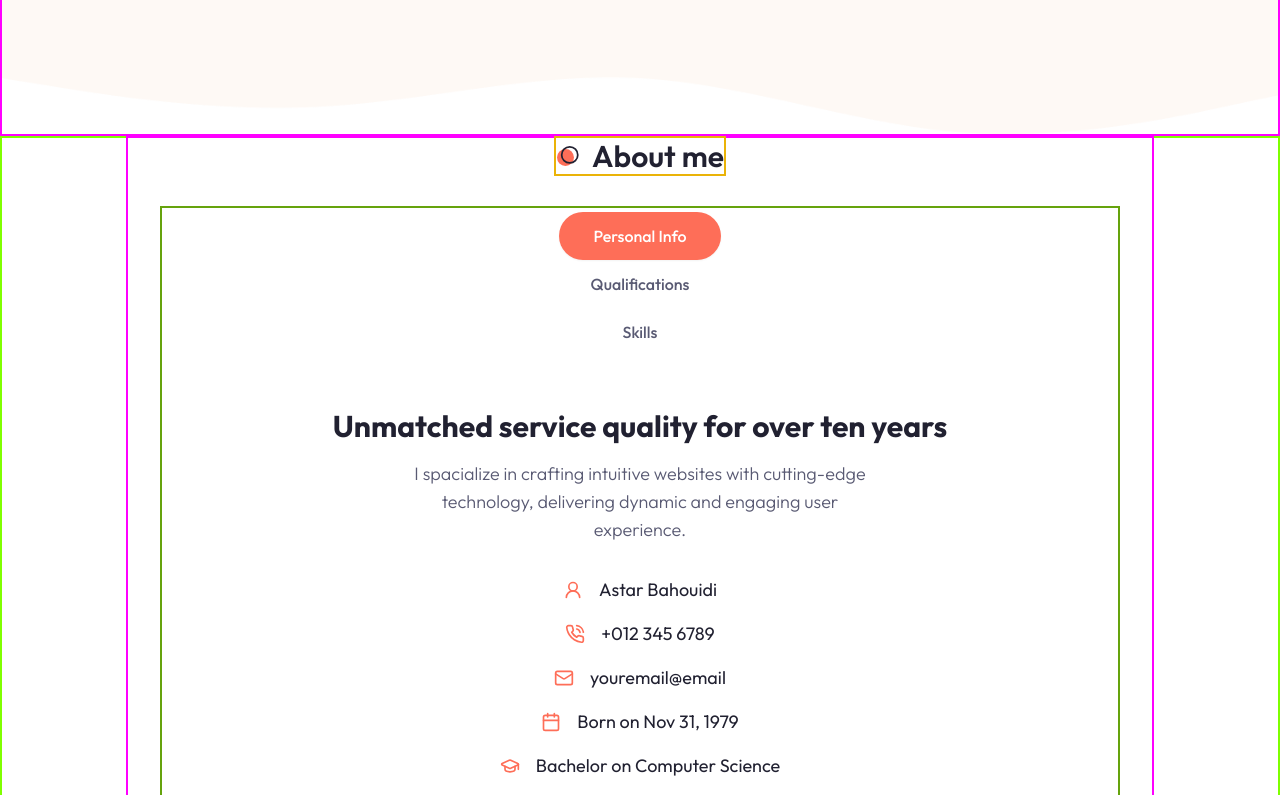
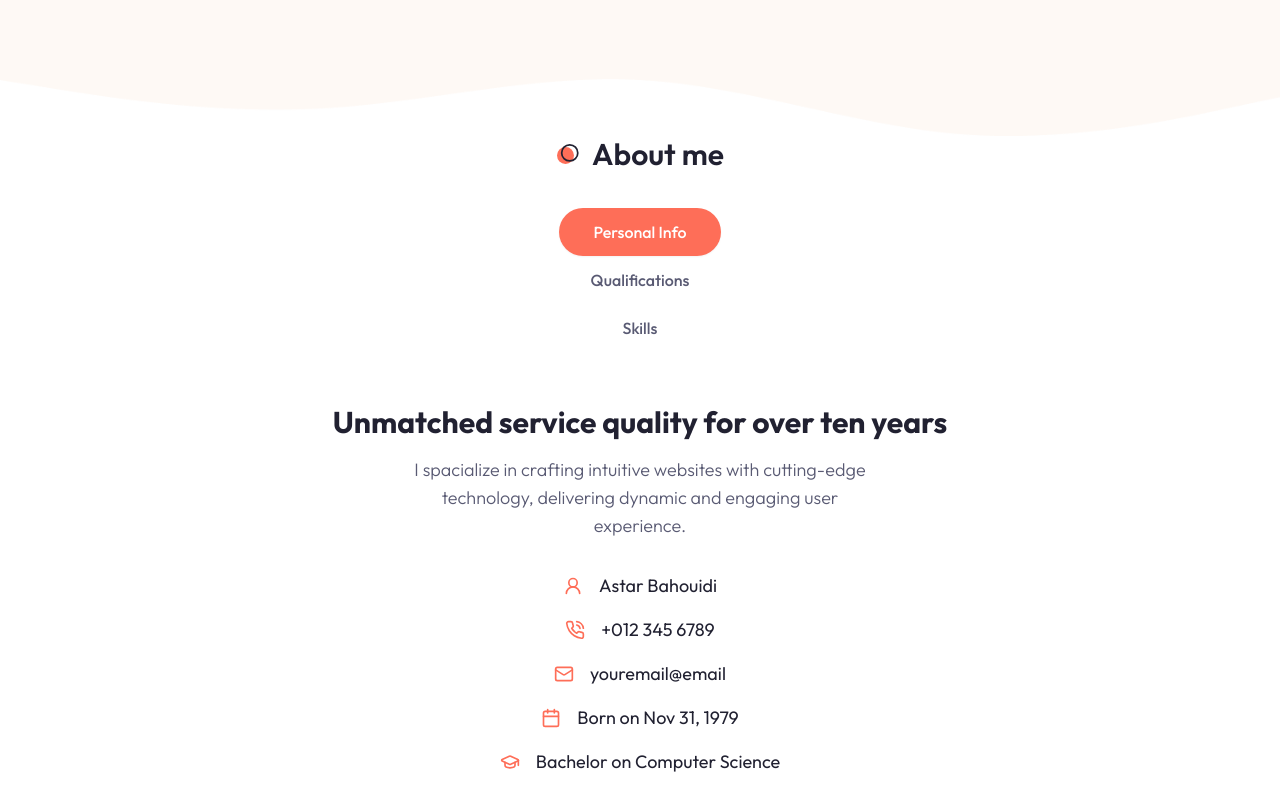
Before and after one commit to astaba/hello_ab_portfolio, a Next.js app: page / in a window 1280 px wide. Shown: the part 640-1435 px from the top of the page. Built offline with nearby package versions, Linux system fonts and the light colour scheme.

Commit message:
Update format

```diff
--- a/src/app/globals.css
+++ b/src/app/globals.css
@@ -55,22 +55,24 @@
   * {
     @apply border-border;
   }
+
   body {
     @apply bg-background text-foreground;
   }
 }
 
 /* dev utilities */
-@layer utilities {
-  .outo {
-    outline-style: solid;
-    outline-width: 2px;
-  }
-  .bordo {
-    border-style: solid;
-    border-width: 2px;
-  }
-}
+/* @layer utilities { */
+/*   .outo { */
+/*     outline-style: solid; */
+/*     outline-width: 2px; */
+/*   } */
+/**/
+/*   .bordo { */
+/*     border-style: solid; */
+/*     border-width: 2px; */
+/*   } */
+/* } */
 
 .h1 {
   @apply text-6xl font-bold tracking-[-2px] mb-4;
@@ -79,69 +81,28 @@
 .h2 {
   @apply text-4xl font-bold;
 }
+
 .h3 {
   @apply text-3xl font-bold;
 }
+
 .h4 {
   @apply text-[22px] font-semibold;
 }
+
 .subtitle {
   @apply text-lg font-light text-muted-foreground mb-8 max-w-[490px] mx-auto;
 }
+
 .section-title {
   @apply relative flex w-max items-center justify-between gap-x-3 text-3xl font-semibold before:size-[24px] before:bg-dots-light before:bg-center before:bg-no-repeat before:dark:bg-dots-dark;
 }
+
 .badge {
   @apply flex h-[68px] w-[200px] items-center gap-x-4 rounded-[10px] bg-white p-4 shadow-2xl backdrop-blur-[10px];
 }
-.swiper-horizontal > .section-pagination-bullets .swiper-pagination-bullet,
+
+.swiper-horizontal>.section-pagination-bullets .swiper-pagination-bullet,
 .swiper-pagination-horizontal.swiper-pagination-bullets .swiper-pagination-bullet {
   @apply bg-primary;
 }
-
-.test-XXX {
-  --background: hsl(0 0% 100%);
-  --foreground: hsl(240 19% 16%);
-  --card: hsl(0 0% 100%);
-  --card-foreground: hsl(240 19% 16%);
-  --popover: hsl(0 0% 100%);
-  --popover-foreground: hsl(20 14.3% 4.1%);
-  --primary: hsl(8 99% 67%);
-  --primary-foreground: hsl(300 0% 100%);
-  --secondary: hsl(240 19% 16%);
-  --secondary-foreground: hsl(300 0% 100%);
-  /* new */
-  --tertiary: hsl(27 92% 98%);
-  --muted: hsl(60 4.8% 95.9%);
-  --muted-foreground: hsl(237 13% 44.7%);
-  --accent: hsl(60 4.8% 95.9%);
-  --accent-foreground: hsl(24 9.8% 10%);
-  --destructive: hsl(0 84.2% 60.2%);
-  --destructive-foreground: hsl(60 9.1% 97.8%);
-  --border: hsl(8 82% 92%);
-  --input: hsl(8 82% 92%);
-  --ring: hsl(9 99% 67%);
-  --radius: 0.5rem;
-
-  /* dark */
-  --background: hsl(237 22% 20%);
-  --foreground: hsl(60 9.1% 97.8%);
-  --card: hsl(240 19% 16%);
-  --card-foreground: hsl(300 0% 100%);
-  --popover: hsl(20 14.3% 4.1%);
-  --popover-foreground: hsl(60 9.1% 97.8%);
-  --primary: hsl(8 99% 67%);
-  --primary-foreground: hsl(300 0% 100%);
-  --secondary: hsl(240 19% 16%);
-  --secondary-foreground: hsl(300 0% 100%);
-  --tertiary: hsl(237 22% 20%);
-  --muted: hsl(12 6.5% 15.1%);
-  --muted-foreground: hsl(237 13% 63%);
-  --accent: hsl(240 19% 16%);
-  --accent-foreground: hsl(300 0% 100%);
-  --destructive: hsl(0 72.2% 50.6%);
-  --destructive-foreground: hsl(60 9.1% 97.8%);
-  --border: hsl(237 22% 23%);
-  --input: hsl(237 22% 23%);
-  --ring: hsl(8 99% 67%);
-}
--- a/src/components/Cta.tsx
+++ b/src/components/Cta.tsx
@@ -7,7 +7,9 @@ const Cta = () => {
     <section className="py-24 bg-tertiary dark:bg-secondary/40">
       <div className="container">
         <div className="flex flex-col items-center">
-          <h2 className="h2 max-w-xl text-center mb-8">Prepared to turn your ideas into reality? I'm here to help</h2>
+          <h2 className="h2 max-w-xl text-center mb-8">
+            Prepared to turn your ideas into reality? I&apos;m here to help
+          </h2>
           <Link href="/contact">
             <Button>Contact me</Button>
           </Link>
--- a/src/hooks/useScrollRate.tsx
+++ b/src/hooks/useScrollRate.tsx
@@ -8,7 +8,7 @@ const useScrollRate = () => {
       const viewportYoffset = window.scrollY;
       const pageScrollLength = document.body.scrollHeight - window.innerHeight;
       if (pageScrollLength <= 0) return;
-			setScrollRate(Math.round(Math.min(+(viewportYoffset/pageScrollLength).toFixed(2) * 100, 100)));
+      setScrollRate(Math.round(Math.min(+(viewportYoffset / pageScrollLength).toFixed(2) * 100, 100)));
     };
     computeScrollRate();
     // Throttling scroll event
@@ -16,7 +16,7 @@ const useScrollRate = () => {
     const truthyfier = () => pageScroll = true;
     window.addEventListener("scroll", truthyfier);
     const timer = setInterval(() => {
-			if(pageScroll) {
+      if (pageScroll) {
         pageScroll = false;
         computeScrollRate();
       }
```
Lines whose indentation alone changed are shown as unchanged.
